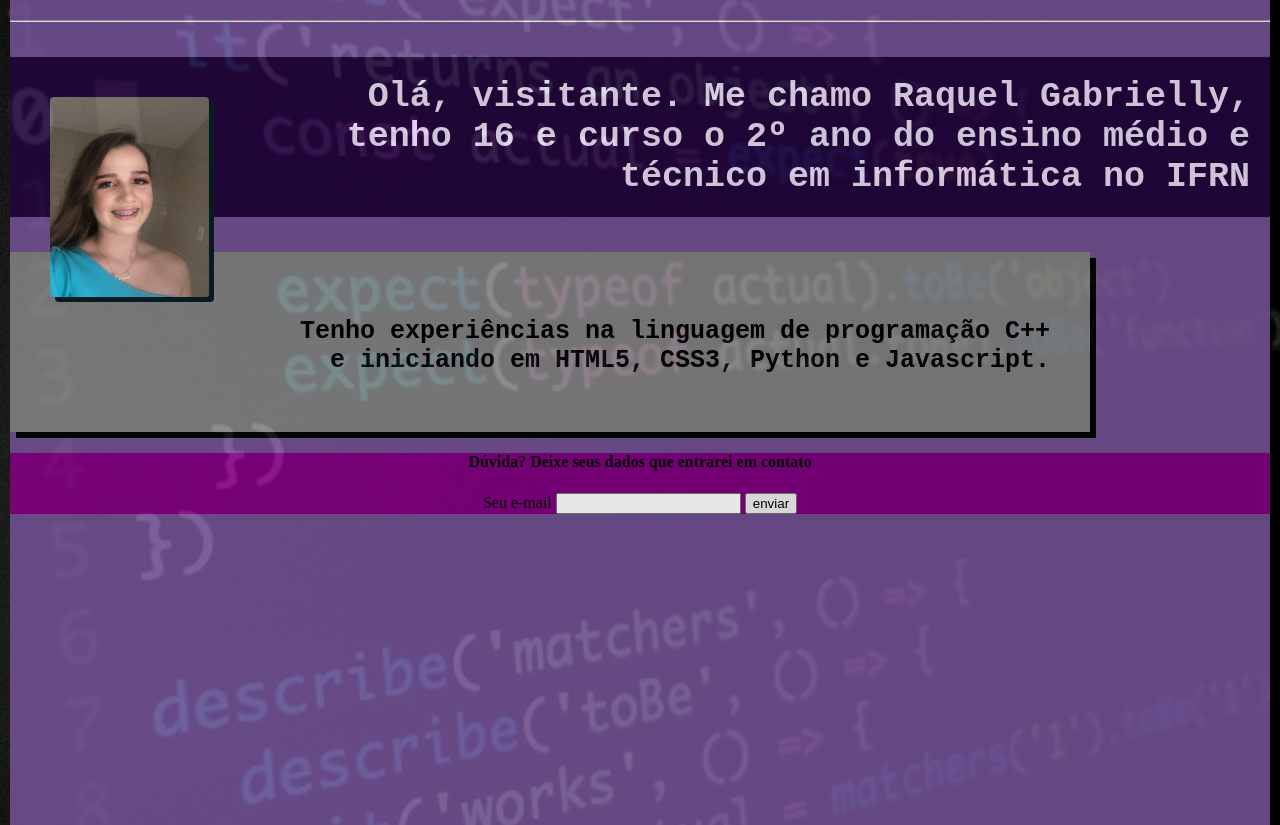
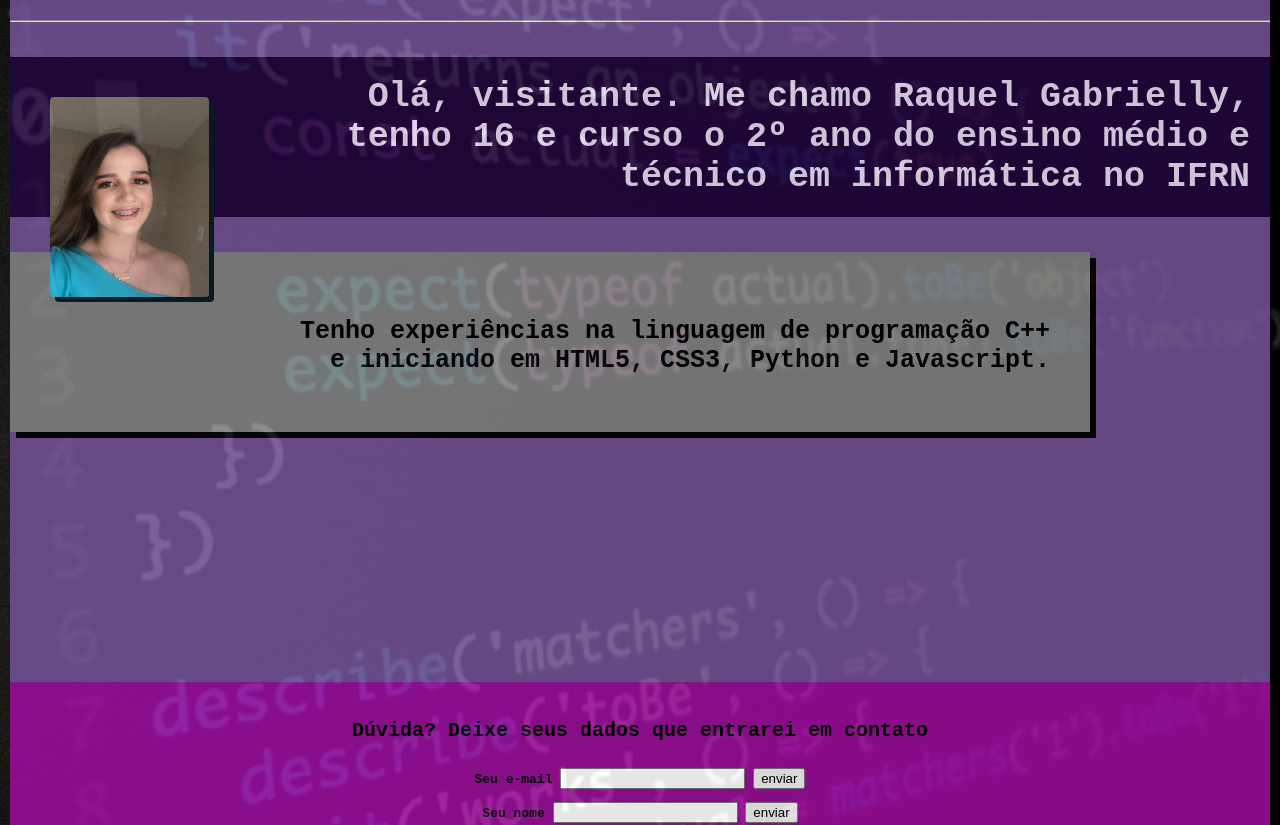
Before and after one commit to Gabiss15/Meus-projetos, a plain HTML site: page index.html in a window 1280 px wide. Shown: the part 129-954 px from the top of the page. Drawn offline with Linux system fonts and the light colour scheme.

Commit message:
Adição de botões

```diff
--- a/index.html
+++ b/index.html
@@ -21,7 +21,18 @@
             <h4> Dúvida? Deixe seus dados que entrarei em contato</h4>
             <form action="">
                 <p> Seu e-mail
-                    <input type="text" name="username"/>
+                    <input type="email" name="username"/>
+                    <input type="submit" name="subscribe" value="enviar"/>
+                </p>
+            </form>
+            <form action="">
+                <p> Seu nome
+                    <input type="text" name="name"/>
+                    <input type="submit" name="subscribe" value="enviar"/>
+            </form>
+            <form action="">
+                <p> Seu telefone:
+                    <input type="text" name="telephone"/>
                     <input type="submit" name="subscribe" value="enviar"/>
                 </p>
             </form>
--- a/style2.css
+++ b/style2.css
@@ -141,8 +141,17 @@ body{
 }
 
 .box-form{
-    background-color: purple;
-    text-align: center;
+    background-color: rgb(151, 14, 151);
+    font-family:monospace;
+    font-weight: bolder;
+    text-align:center;
+    padding: 10px;
+    position: relative;
+    top: 250px;
+}
+.box-form h4{
+    font-size: 20px;
+    font-weight: bolder;
 }
 .box-four{
     background-color: white;
```
